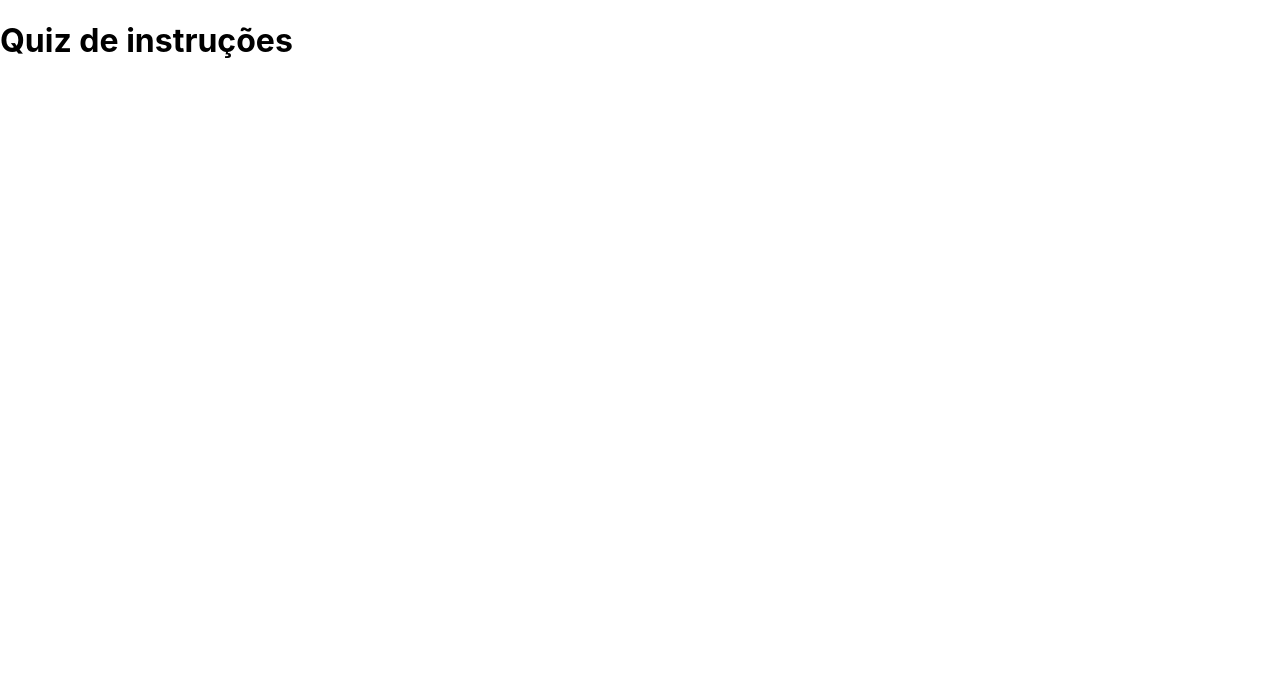
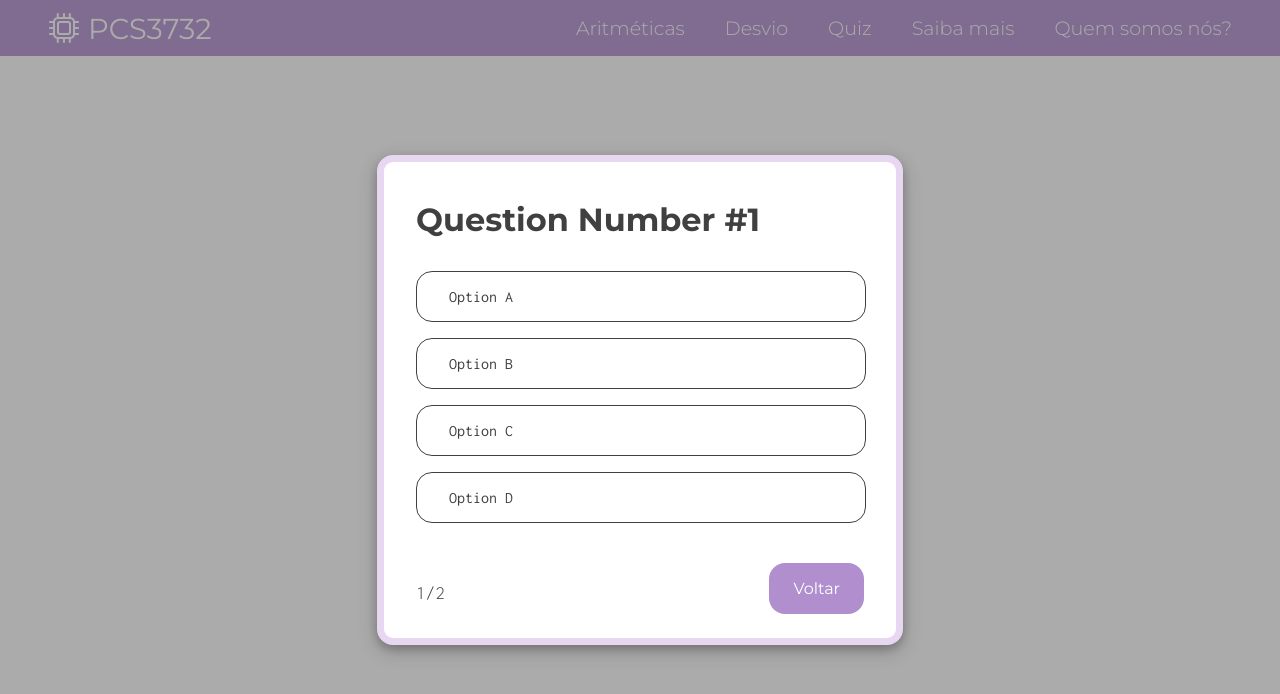
Before and after one commit to lucas-pvg/PCS3732_LabProc, a React (Create React App) app in the folder frontend/: page /quiz in a window 1280 px wide. Shown: the top 694 px of the page. Built offline with nearby package versions, Linux system fonts and the light colour scheme.

Commit message:
✨ Added Quiz Page

```diff
--- a/frontend/src/components/aboutus/aboutIntro/aboutIntro.css
+++ b/frontend/src/components/aboutus/aboutIntro/aboutIntro.css
@@ -18,7 +18,7 @@
 
 .about-intro .description {
     font-family: 'Inconsolata', monospace;
-    font-size: 1.4rem;
+    font-size: 1.3rem;
     font-weight: 300;
     line-height: 2.4rem;
     text-align: justify;
@@ -26,9 +26,8 @@
 }
 
 .about-intro .group-img {
-    height: 40%;
     width: 40%;
     border: 10px solid #E8D7F1;
-    border-radius: 1rem;
+    border-radius: 2rem;
     box-shadow: 0 4px 8px 0 rgba(0, 0, 0, 0.2), 0 6px 20px 0 rgba(0, 0, 0, 0.19);
 }
--- a/frontend/src/components/button/button.js
+++ b/frontend/src/components/button/button.js
@@ -4,7 +4,7 @@ import { motion } from "framer-motion";
 import "./button.css";
 
 function Button(props) {
-   const classes = "but " + props.classes;
+   const classes = "but " + props.className;
 
   return (
       <motion.div
--- a/frontend/src/components/home/expBut/expBut.js
+++ b/frontend/src/components/home/expBut/expBut.js
@@ -4,7 +4,7 @@ import "./expBut.css";
 
 function ExpBut(props) {
     const [isClick, setClick] = useState(false);
-    const classes = "exp-but " + props.classes
+    const classes = "exp-but " + props.className
 
     function handleClick() {
         setClick(true);
@@ -13,14 +13,14 @@ function ExpBut(props) {
     return (
         <div className={ classes }>
             <Button
-                classes={ isClick ? "disable" : "arrow" }
+                className={ isClick ? "disable" : "arrow" }
                 onClick={ handleClick }
                 text="Start"
             />
 
             <div className={ isClick ? "wipe but-container" : "disable"}>
-                <Button classes="light" to="arithmetics" text="Aritméticas" />
-                <Button classes="light" to="branch" text="Desvio" />
+                <Button className="light" to="arithmetics" text="Aritméticas" />
+                <Button className="light" to="branch" text="Desvio" />
                 <Button to="quiz" text="Quiz" />
             </div>
         </div>
--- a/frontend/src/components/home/title/title.js
+++ b/frontend/src/components/home/title/title.js
@@ -2,7 +2,7 @@ import React from "react";
 import "./title.css";
 
 function Title(props) {
-    const classes = "title " + props.classes;
+    const classes = "title " + props.className;
 
     return (
         <div className={classes}>
--- a/frontend/src/components/navbar/homeNavbar.js
+++ b/frontend/src/components/navbar/homeNavbar.js
@@ -1,16 +1,18 @@
 import React from "react";
 import { Link } from "react-router-dom";
+
 import "./navbar.css";
 
 function HomeNavbar() {
+
    return (
       <nav className="home-nav">
          <ul className="home-url">
-            <li><Link to="arithmetics" className="route black">Aritméticas</Link></li>
-            <li><Link to="branch" className="route black">Desvio</Link></li>
-            <li><Link to="quiz" className="route">Quiz</Link></li>
-            <li><Link to="moreInfo" className="route">Saiba mais</Link></li>
-            <li><Link to="about" className="route">Quem somos nós?</Link></li>
+            <li><Link to="/arithmetics" className="route black">Aritméticas</Link></li>
+            <li><Link to="/branch" className="route black">Desvio</Link></li>
+            <li><Link to="/quiz" className="route">Quiz</Link></li>
+            <li><Link to="/moreInfo" className="route">Saiba mais</Link></li>
+            <li><Link to="/about" className="route">Quem somos nós?</Link></li>
          </ul>
       </nav>
    );
--- a/frontend/src/components/navbar/navbar.css
+++ b/frontend/src/components/navbar/navbar.css
@@ -35,7 +35,6 @@ li {
 }
 
 .navbar {
-    height: 4rem;
     display: flex;
     background-color: #B18FCF;
     align-items: center;
@@ -65,3 +64,7 @@ li {
     display: flex;
     gap: 2.5rem;
 }
+
+.disable {
+    display: none;
+}
--- a/frontend/src/components/navbar/navbar.js
+++ b/frontend/src/components/navbar/navbar.js
@@ -1,5 +1,6 @@
 import React from "react";
 import { Link } from "react-router-dom";
+
 import "./navbar.css";
 
 function Navbar() {
@@ -11,11 +12,11 @@ function Navbar() {
          </Link>
 
          <ul>
-            <li><Link to="arithmetics" className="route">Aritméticas</Link></li>
-            <li><Link to="branch" className="route">Desvio</Link></li>
-            <li><Link to="quiz" className="route">Quiz</Link></li>
-            <li><Link to="moreInfo" className="route">Saiba mais</Link></li>
-            <li><Link to="about" className="route">Quem somos nós?</Link></li>
+            <li><Link to="/arithmetics" className="route">Aritméticas</Link></li>
+            <li><Link to="/branch" className="route">Desvio</Link></li>
+            <li><Link to="/quiz" className="route">Quiz</Link></li>
+            <li><Link to="/moreInfo" className="route">Saiba mais</Link></li>
+            <li><Link to="/about" className="route">Quem somos nós?</Link></li>
          </ul>
       </nav>
    );
--- /dev/null
+++ b/frontend/src/components/quiz/questions.js
@@ -0,0 +1,22 @@
+export const Questions = [
+    {
+        question: "Question Number #1",
+        options: [
+            "Option A",
+            "Option B",
+            "Option C",
+            "Option D",
+        ],
+        correct: 3
+    },
+    {
+        question: "Question Number #2",
+        options: [
+            "Option A",
+            "Option B",
+            "Option C",
+            "Option D",
+        ],
+        correct: 2
+    },
+]
--- /dev/null
+++ b/frontend/src/components/quiz/quiz.css
@@ -0,0 +1,84 @@
+.quiz-container {
+    position: absolute;
+    inset: 0;
+    height: 100vh;
+    width: 100vw;
+    display: flex;
+    justify-content: center;
+    align-items: center;
+    background-color: #40404070;
+    color: #404040;
+}
+
+.quiz-card {
+    width: 35%;
+    padding: 1rem 2rem;
+    border: 7px solid #E8D7F1;
+    border-radius: 1rem;
+    background-color: #ffffff;
+    box-shadow: 0 4px 8px 0 rgba(0, 0, 0, 0.2), 0 6px 20px 0 rgba(0, 0, 0, 0.19);
+}
+
+.quiz-container .question {
+    font-family: 'Montserrat', sans-serif;
+    margin-bottom: 2rem;
+}
+
+.quiz-container .option {
+    display: block;
+    width: 100%;
+    margin-bottom: 1rem;
+    border: 1px solid #404040;
+    border-radius: 1rem;
+    background-color: #ffffff;
+}
+
+.quiz-container .option .link {
+    padding: 1rem 2rem;
+}
+
+.quiz-container .option span {
+    font-family: 'Inconsolata', monospace;
+    color: #404040;
+    font-size: 1rem;
+}
+
+.quiz-container .last {
+    display: flex;
+    align-items: center;
+    justify-content: space-between;
+}
+
+.quiz-container .counter {
+    font-family: 'Inconsolata', monospace;
+    color: #404040;
+    font-size: 1.2rem;
+    font-weight: 300;
+    align-self: flex-end;
+}
+
+.quiz-but {
+    margin: 1.5rem 0 .5rem auto;
+}
+
+.quiz-but .link {
+    padding: 1rem 1.5rem;
+}
+
+.quiz-but span {
+    font-size: 1rem;
+}
+
+.quiz-container .result {
+    display: block;
+    font-family: 'Inconsolata', monospace;
+    color: #404040;
+    font-size: 1.2rem;
+    font-weight: 300;
+}
+
+.quiz-container .result span {
+    font-family: 'Montserrat', sans-serif;
+    font-size: 1.5rem;
+    font-weight: 400;
+}
--- /dev/null
+++ b/frontend/src/components/quiz/quiz.js
@@ -0,0 +1,65 @@
+import React, { useState } from "react";
+import Button from "../button/button";
+import { Questions } from "./questions";
+import "./quiz.css";
+
+function Quiz(props) {
+    const classes = "quiz-container " + props.className;
+
+    const [ q, setQ ] = useState(0);
+    const [ correct, setCorrect] = useState(0);
+    const [ finish, setFinish ] = useState(false);
+
+    function setOption(event) {
+        const { text } = event.target;
+        var ans = Questions[q].options.indexOf(text);
+        var right = Questions[q].correct;
+
+        if (ans == right) setCorrect(correct + 1);
+        setFinish(() => ((q + 1) == Questions.length) ? true : false);
+        setQ(() => (finish ? q : q + 1));
+    }
+
+    return (
+        <div className={ classes }>
+            <div className="quiz-card">
+
+                {
+                    finish
+                    ? (<div>
+                        <h1 className="question">Fim do Quiz!</h1>
+                        <p className="result">Você acertou <span>{correct}</span> perguntas de {Questions.length}!</p>
+                        <Button
+                            className="quiz-but"
+                            text="Voltar"
+                            to="/"
+                        />
+                    </div>)
+
+                    : (<div>
+                        <h1 className="question">{Questions[q].question}</h1>
+
+                        {
+                            (Questions[q].options.map((option, i) => {
+                                return (<Button key={i} onClick={ setOption } className="option" text={option} />)
+                            }))
+                        }
+
+                        <div className="last">
+                            <p className="counter">{q + 1}/{Questions.length}</p>
+
+                            <Button
+                                className="quiz-but"
+                                text="Voltar"
+                                to="/"
+                            />
+                        </div>
+                    </div>)
+                }
+
+            </div>
+        </div>
+    )
+}
+
+export default Quiz;
--- a/frontend/src/routes/homePage.js
+++ b/frontend/src/routes/homePage.js
@@ -2,6 +2,7 @@ import React from "react";
 import HomeNavbar from "../components/navbar/homeNavbar";
 import Title from "../components/home/title/title";
 import ExpBut from "../components/home/expBut/expBut";
+import Quiz from "../components/quiz/quiz";
 
 import "./homePage.css";
 
@@ -11,11 +12,10 @@ const HomePage = () => {
       <HomeNavbar />
 
       <div className="content">
-        <Title classes="title" />
+        <Title className="title" />
         <p className="subtitle">Simule e aprenda instruções ARM32</p>
-        <ExpBut classes="exp-but" />
+        <ExpBut className="exp-but" />
       </div>
-
     </div>
   );
 };
--- a/frontend/src/routes/quizPage.js
+++ b/frontend/src/routes/quizPage.js
@@ -1,9 +1,12 @@
 import React from "react";
+import Navbar from "../components/navbar/navbar";
+import Quiz from "../components/quiz/quiz";
 
 const QuizPage = () => {
     return (
-        <div>
-            <h1>Quiz de instruções</h1>
+        <div className="quiz">
+            <Navbar />
+            <Quiz />
         </div>
     );
 };
```
